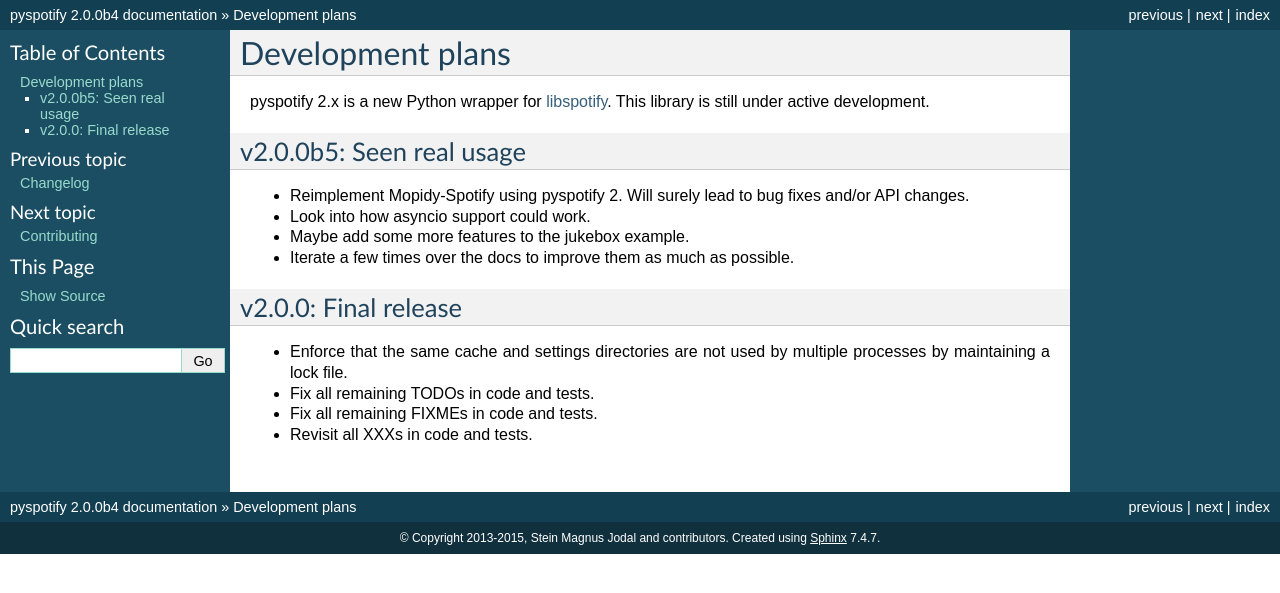
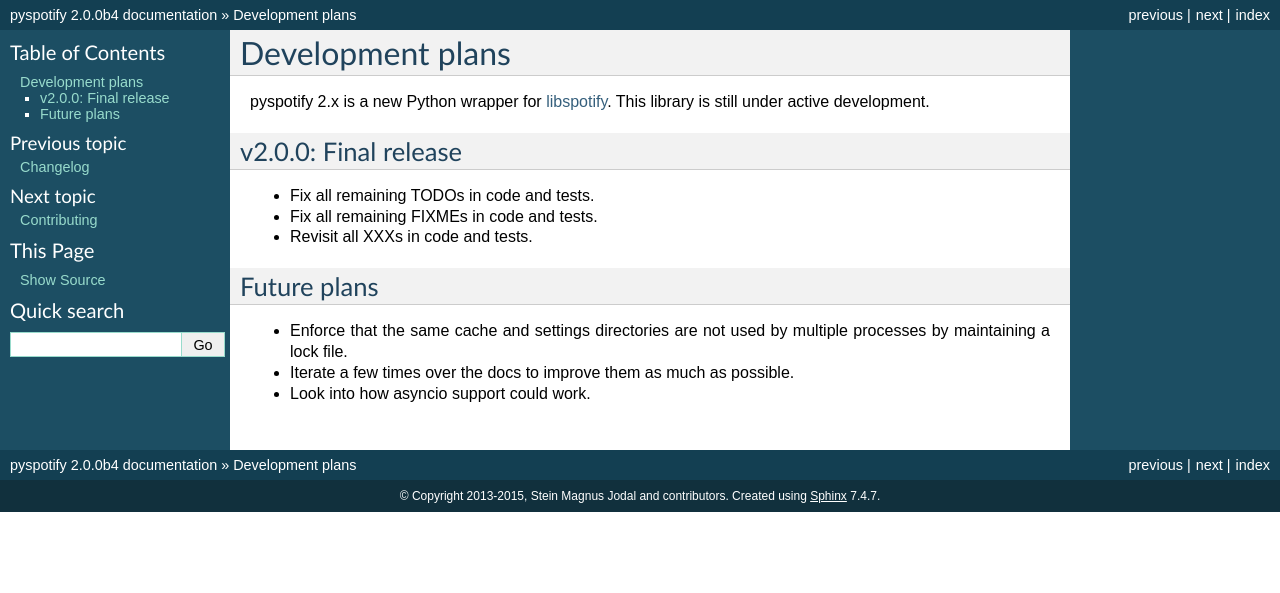
Before and after one commit to jodal/pyspotify, a Sphinx documentation site: the page built from docs/plans.rst, in a window 1280 px wide. Shown: the top 593 px of the page. Built offline with Sphinx 7.4.7, drawn with Linux system fonts in a browser that asks for light colours; pages that are not in the unit, such as notebooks, are missing from menus.

Commit message:
docs: Update development plans

```diff
--- a/docs/plans.rst
+++ b/docs/plans.rst
@@ -7,27 +7,22 @@
 still under active development.
 
 
-v2.0.0b5: Seen real usage
-=========================
-
-- Reimplement Mopidy-Spotify using pyspotify 2. Will surely lead to bug fixes
-  and/or API changes.
-
-- Look into how asyncio support could work.
-
-- Maybe add some more features to the jukebox example.
-
-- Iterate a few times over the docs to improve them as much as possible.
-
-
 v2.0.0: Final release
 =====================
-
-- Enforce that the same cache and settings directories are not used by multiple
-  processes by maintaining a lock file.
 
 - Fix all remaining TODOs in code and tests.
 
 - Fix all remaining FIXMEs in code and tests.
 
 - Revisit all XXXs in code and tests.
+
+
+Future plans
+============
+
+- Enforce that the same cache and settings directories are not used by multiple
+  processes by maintaining a lock file.
+
+- Iterate a few times over the docs to improve them as much as possible.
+
+- Look into how asyncio support could work.
```
